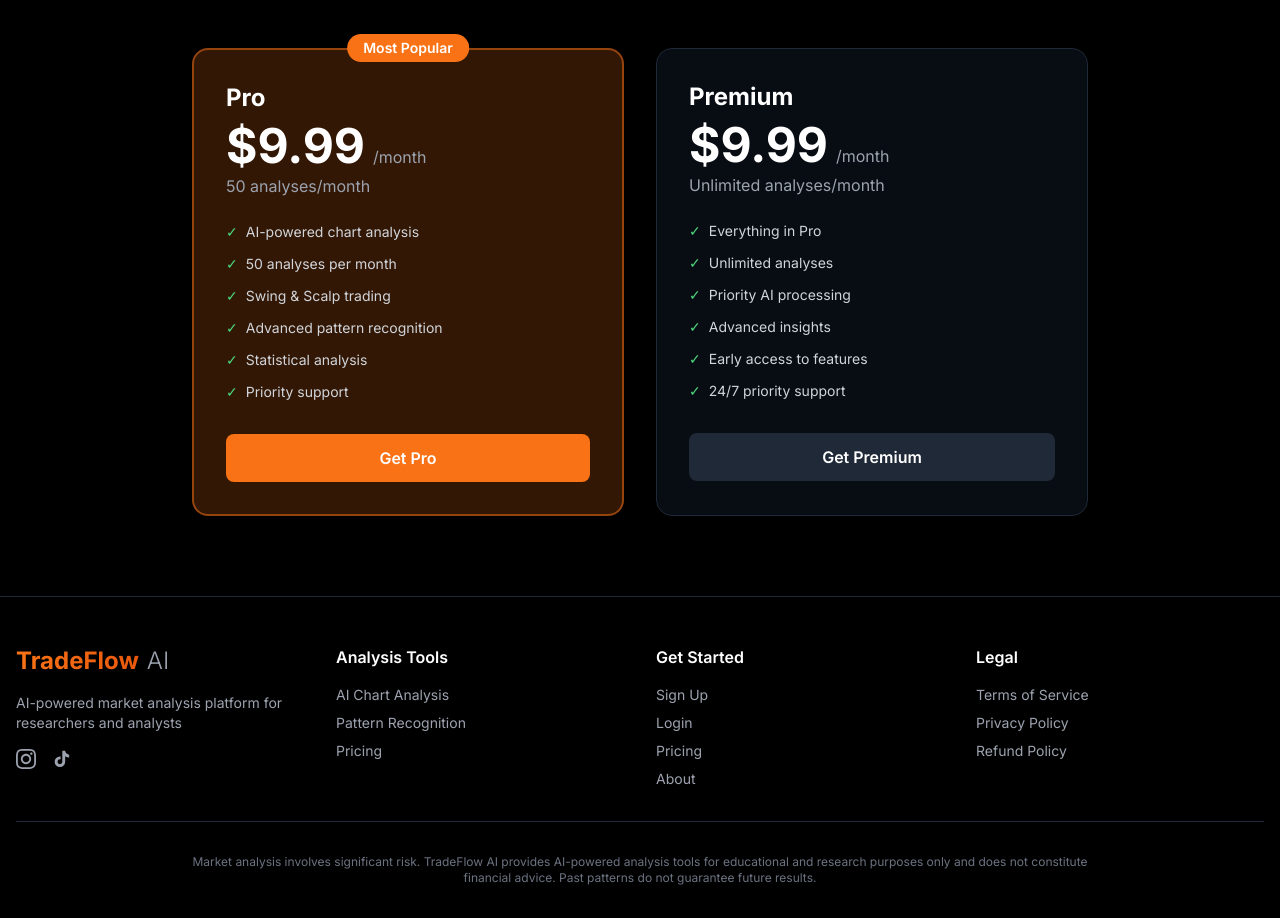
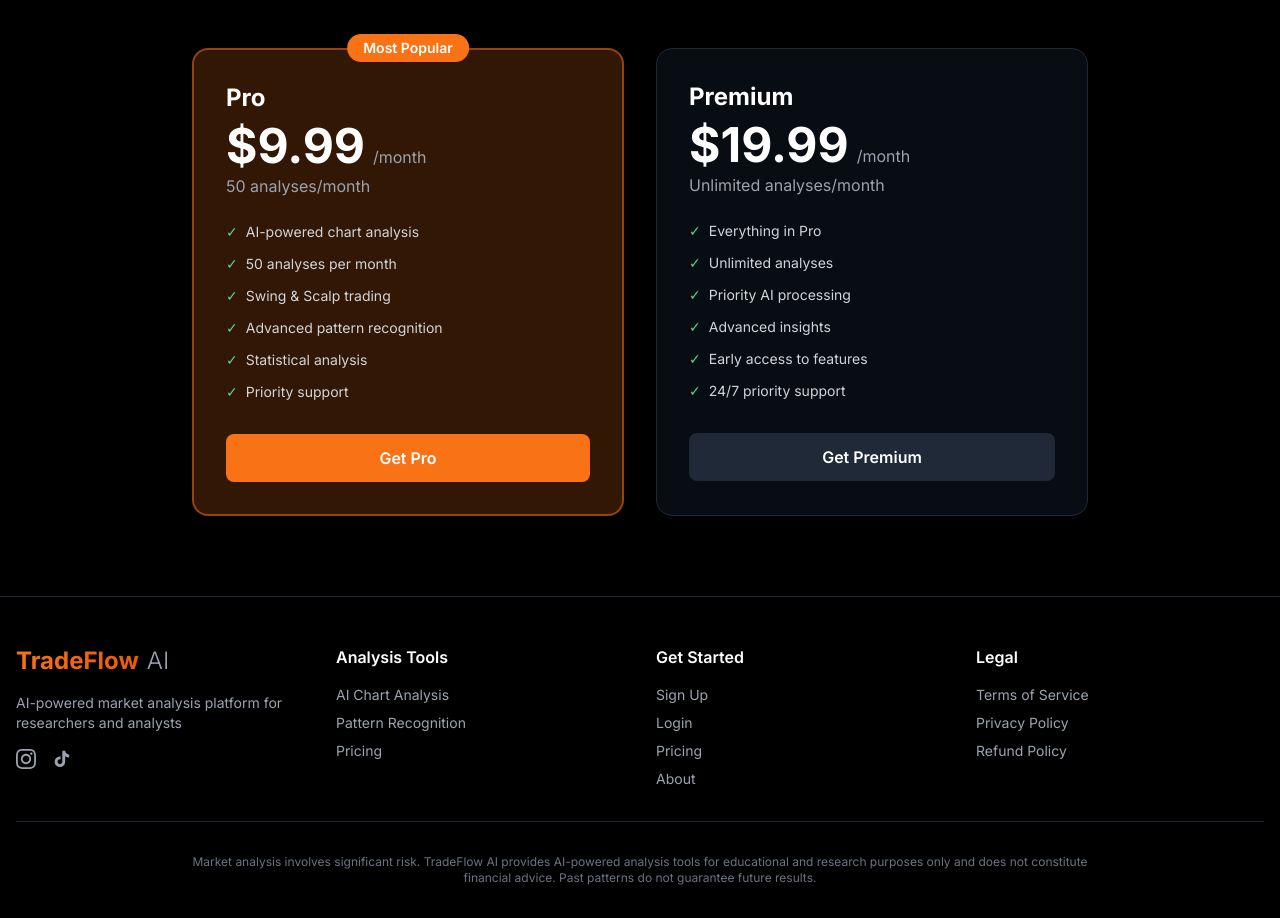
Before and after one commit to rochicenat/tradeflow-ai-frontend, a Next.js app: page / in a window 1280 px wide. Shown: the part 3411-4329 px from the top of the page. Built offline with nearby package versions, Linux system fonts and the light colour scheme.

Commit message:
Fix premium price to 19.99

```diff
--- a/app/page.tsx
+++ b/app/page.tsx
@@ -191,7 +191,7 @@ export default function Home() {
             <div className="bg-gray-900/50 border border-gray-800 rounded-2xl p-8">
               <h3 className="text-2xl font-bold text-white mb-2">Premium</h3>
               <div className="flex items-baseline gap-2 mb-1">
-                <span className="text-5xl font-bold text-white">$9.99</span>
+                <span className="text-5xl font-bold text-white">$19.99</span>
                 <span className="text-gray-400">/month</span>
               </div>
               <div className="text-gray-400 mb-6">Unlimited analyses/month</div>
```
